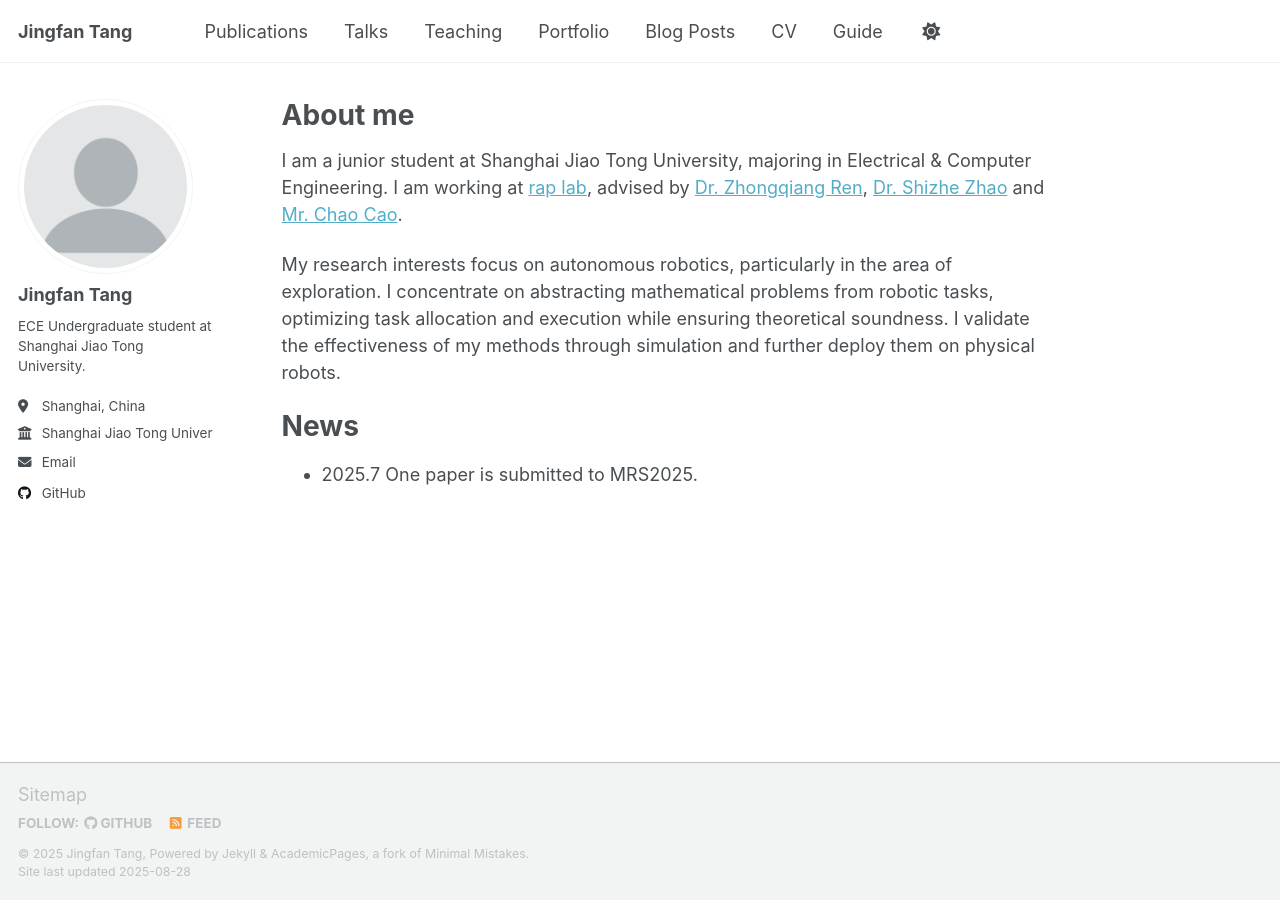
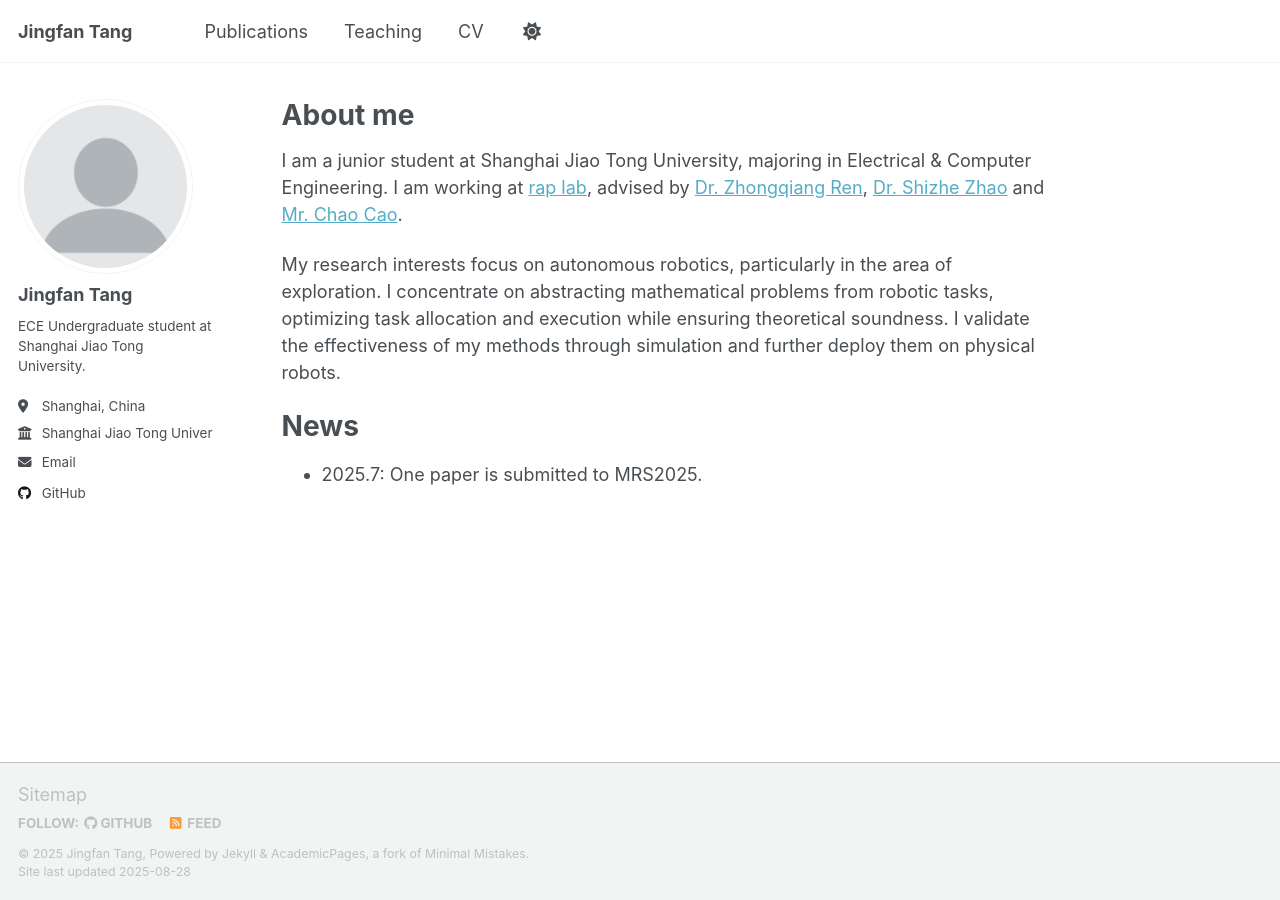
Before and after one commit to tangjingfan/tangjingfan.github.io, a Jekyll site: the page built from _pages/about.md, in a window 1280 px wide. Built offline with Jekyll 4.4.1, drawn with Linux system fonts in a browser that asks for light colours; a script that is not in the unit is left out.

```diff
--- a/_pages/about.md
+++ b/_pages/about.md
@@ -16,7 +16,7 @@ My research interests focus on autonomous robotics, particularly in the area of
 
 News
 =====
-- 2025.7 One paper is submitted to MRS2025.
+- 2025.7: One paper is submitted to MRS2025.
 
 <!-- A data-driven personal website
 ======
```
Also changed, not shown: _data/navigation.yml (+8 -8 lines).
